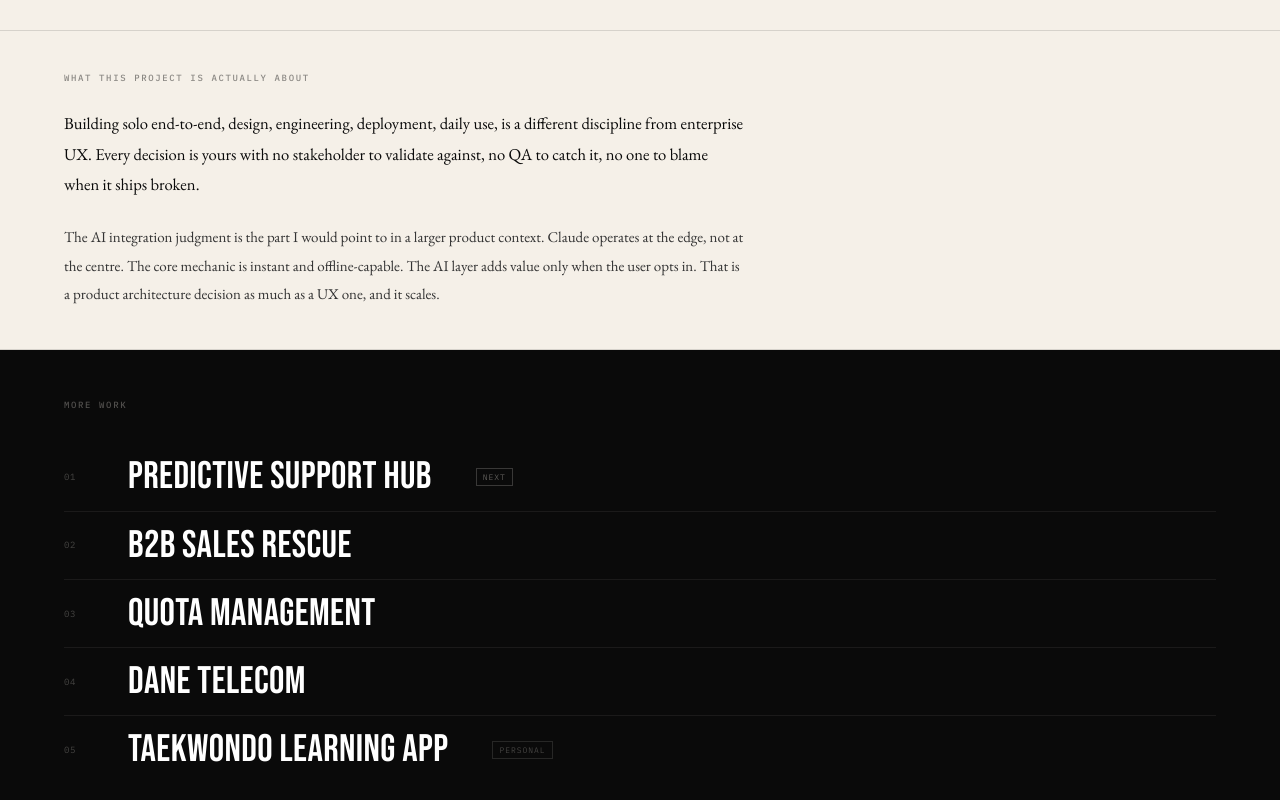
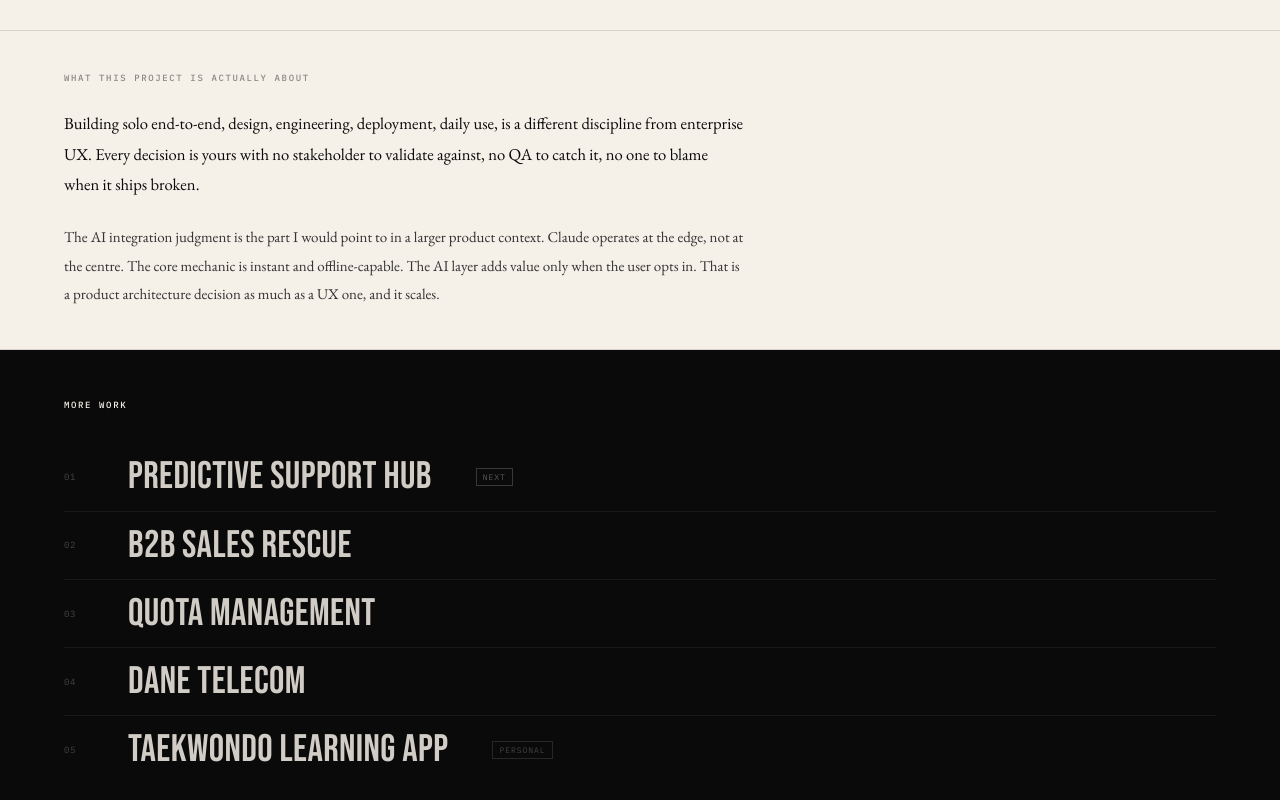
Before and after one commit to cruz-felipe/fcruz-portfolio, a Next.js app: page /work/vocabulary in a window 1280 px wide. Shown: the part 4275-5075 px from the top of the page. Built offline with nearby package versions, Linux system fonts and the light colour scheme.

Commit message:
footer layout more work update

```diff
--- a/components/case-study/CaseLayout.tsx
+++ b/components/case-study/CaseLayout.tsx
@@ -349,7 +349,7 @@ export default function CaseLayout({ data }: { data: CaseStudyData }) {
         <div style={{
           fontFamily: "var(--font-mono)", fontSize: "9px", fontWeight: 500,
           letterSpacing: "0.18em", textTransform: "uppercase" as const,
-          color: "rgba(245,240,232,0.3)", marginBottom: "2rem",
+          color: "rgba(245,240,232,1)", marginBottom: "2rem",
         }}>
           More work
         </div>
@@ -370,7 +370,7 @@ export default function CaseLayout({ data }: { data: CaseStudyData }) {
                   fontFamily: "var(--font-display)",
                   fontSize: "clamp(1.8rem, 3vw, 3rem)",
                   lineHeight: 0.92, letterSpacing: "0.01em",
-                  color: isCurrent ? "rgba(245,240,232,0.2)" : "rgba(255,255,255,1)",
+                  color: isCurrent ? "rgba(255,255,255,1)" : "rgba(245,240,232,0.85)",
                 }}>
                   {work.title.toUpperCase()}
                 </span>
```
